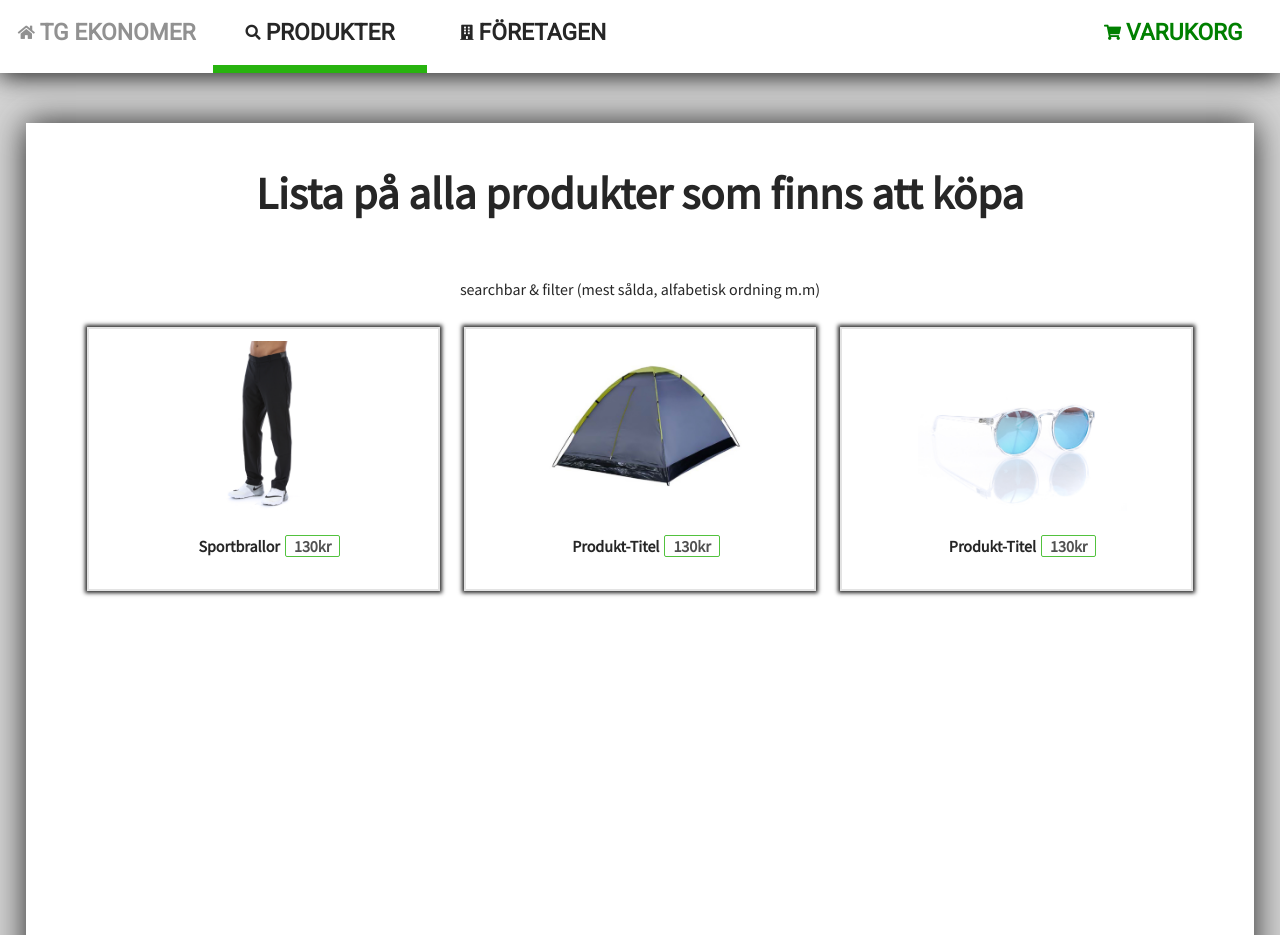
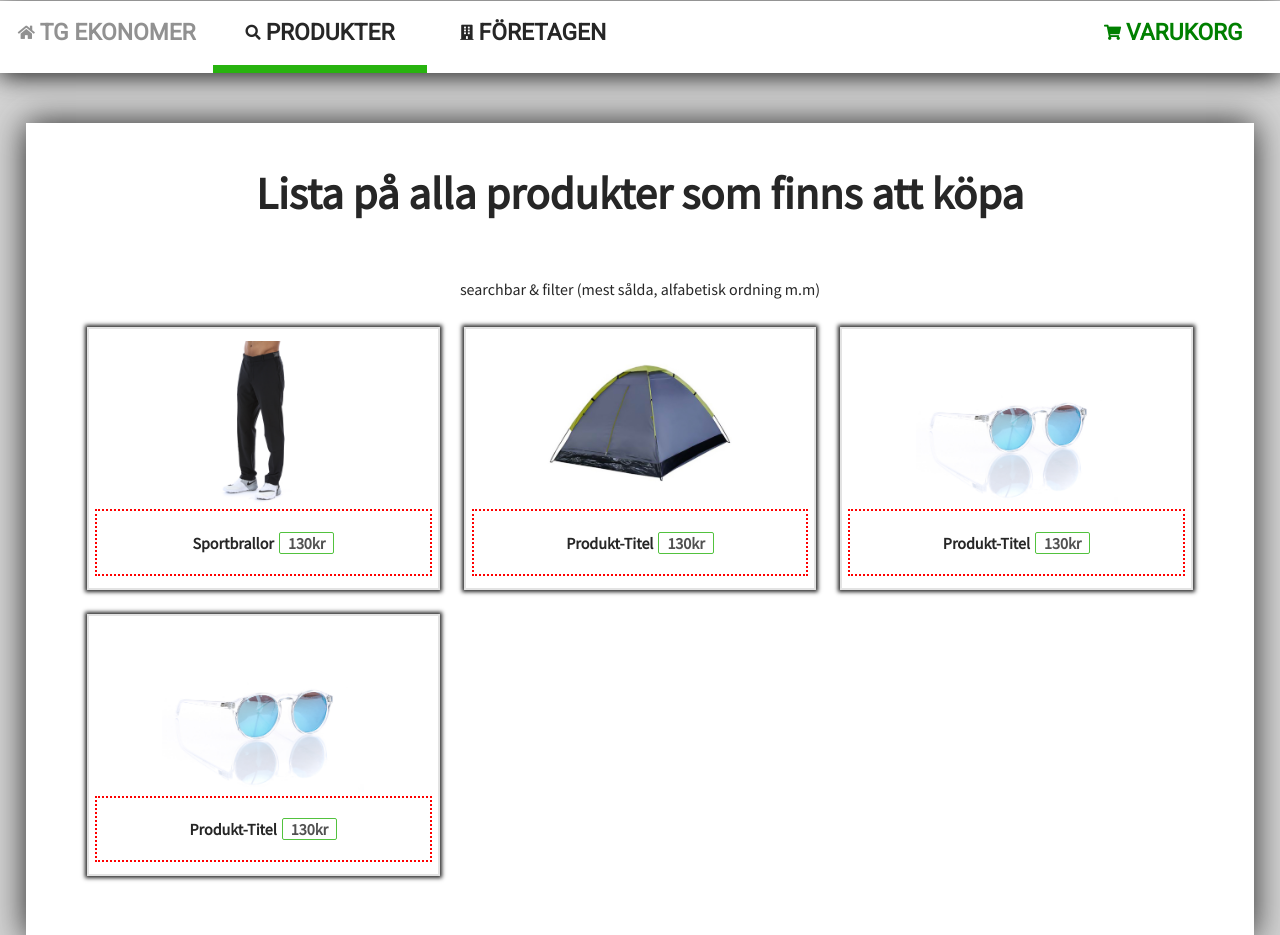
Before and after one commit to EdvoHD/Edvin-projekt, a plain HTML site: page HTML Projekt/UF Företag - V2/html/product-list.html in a window 1280 px wide. Shown: the top 935 px of the page. Drawn offline with Linux system fonts and the light colour scheme.

Commit message:
Update 5.1 - Navbar fixed

```diff
--- a/HTML Projekt/UF Företag - V2/css/navbar.css
+++ b/HTML Projekt/UF Företag - V2/css/navbar.css
@@ -4,6 +4,7 @@ header {
   height: auto;
   background-color: #fff;
   font-family: 'Roboto', sans-serif;
+  margin-top: 0.5px;
 }
 
 #navbar {
@@ -11,6 +12,8 @@ header {
   grid-template-columns: 1fr 1fr 1fr 2fr 1fr;
   grid-gap: 0;
   box-shadow: 0px 4px 24px #262626;
+  overflow: hidden;
+  z-index: 100;
 }
 
 #navbar .nav-link {
@@ -53,3 +56,17 @@ header {
 #navbar #shopping-cart {
   color: green;
 }
+
+.sticky {
+  position: fixed;
+  top: 0;
+  width: 100%;
+  background-color: #fff;
+}
+.sticky + .wrapper {
+  background-color: blue;
+}
+
+.sticky a {
+  font-size: 0.75em !important;
+}
--- a/HTML Projekt/UF Företag - V2/css/ufcompany.css
+++ b/HTML Projekt/UF Företag - V2/css/ufcompany.css
@@ -32,7 +32,7 @@ html, body {
 
 .main-content {
   display: grid;
-  grid-template-columns: 1fr 2fr 1fr; /* tredje för whitespace; */
+  grid-template-columns: 1fr 2fr 0.7fr; /* tredje för whitespace; */
   padding: 0px 25px 0 25px;
 
 }
@@ -249,7 +249,7 @@ html, body {
 
 
 /* ///////////////////////////////////////////////////////////////////
-  /////////// Product-list.html ////////////////////////////////////
+  /////////// Product-list.html ///////////////////////////////////
   /////////////////////////////////////////////////////////////////
   */
 
@@ -266,7 +266,8 @@ html, body {
     background-color: inherit;
     margin-top: 50px;
     box-shadow: 0px 0px 32px #262626;
-    min-height: 1200px;
+    /* min-height: 1200px; */
+    padding-bottom: 5%;
   }
 
   .product-text {
@@ -297,7 +298,6 @@ html, body {
   }
 
   .product-container {
-    width: 100%;
   /*  box-shadow: 0px 0px 12px #262626; */
     padding: 12px 6px 12px 6px;
   }
@@ -321,6 +321,7 @@ html, body {
     display: flex;
     justify-content: center;
     align-items: center;
+    border: dotted 2px red;
   }
 
   .product-context h4 {
--- a/HTML Projekt/UF Företag - V2/html/product-list.html
+++ b/HTML Projekt/UF Företag - V2/html/product-list.html
@@ -108,6 +108,18 @@
             </div>
           </a>
 
+          <a href="product-item.html">
+            <div class="product-container">
+              <div class="product-img">
+                <img src="../images/product3.jpg" alt="error"> <!-- bilderna i listan bör ha storleken 960x779 för optimal använding. -->
+              </div>
+              <div class="product-context">
+                <h4>Produkt-titel</h4>
+                <span>130kr</span>
+              </div>
+            </div>
+          </a>
+
         </article>
       </main>
     </div>
@@ -129,6 +141,21 @@
       </div>
     </div>
 
+  <script>
+    // sticky navbar
+  window.onscroll = function() {myFunction()};
+
+  var navbar = document.getElementById("navbar");
+  var sticky = navbar.offsetTop;
+
+  function myFunction() {
+  if (window.pageYOffset >= sticky) {
+    navbar.classList.add("sticky")
+  } else {
+    navbar.classList.remove("sticky");
+  }
+  }
+  </script>
 
 
   </body>
```
Also changed, not shown: HTML Projekt/UF Företag - V2/html/main.html (+14 -0 lines).
